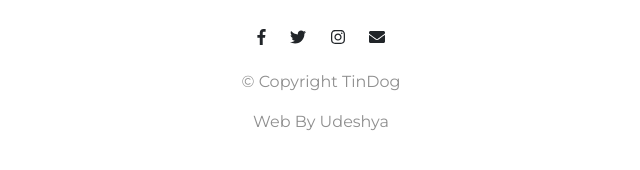
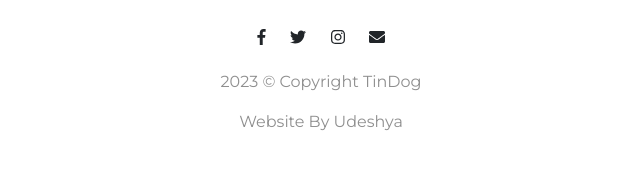
Before and after one commit to udeshya17/Tindog-start-master, a plain HTML site: page index.html in a window 1280 px wide. Shown: the part 3258-3428 px from the top of the page, 319-959 px from the left. Drawn offline with nearby package versions, Linux system fonts and the light colour scheme.

Commit message:
Update index.html

```diff
--- a/index.html
+++ b/index.html
@@ -247,8 +247,8 @@
     <i class="social-icon fab fa-instagram"></i>
     <i class="social-icon fas fa-envelope"></i>
 
-    <p>© Copyright TinDog</p>
-    <p>Web By Udeshya</p>
+    <p>2023 © Copyright TinDog</p>
+    <p>Website By Udeshya</p>
 
   </footer>
 
```
